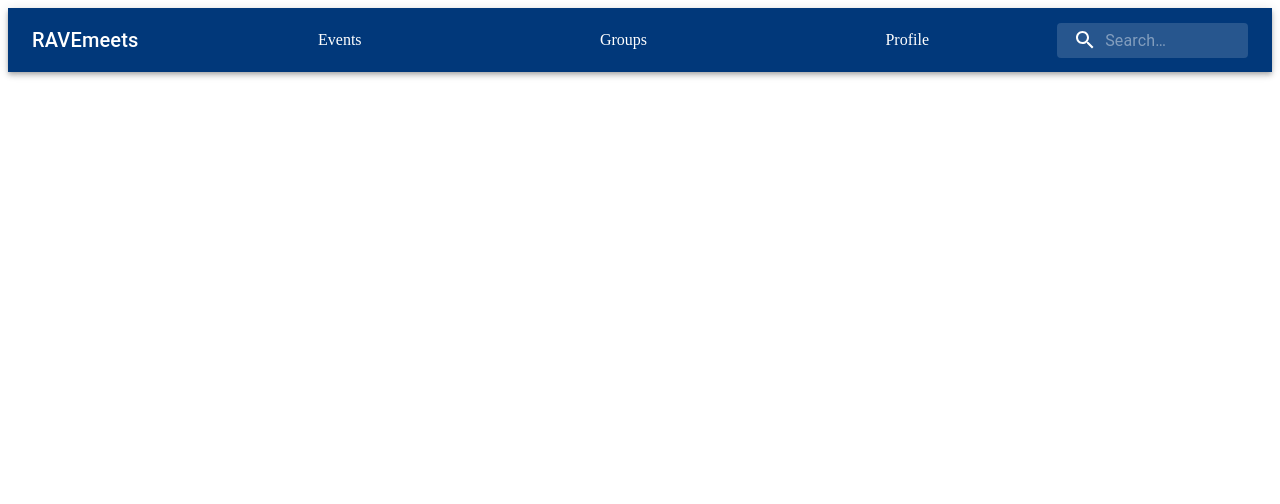
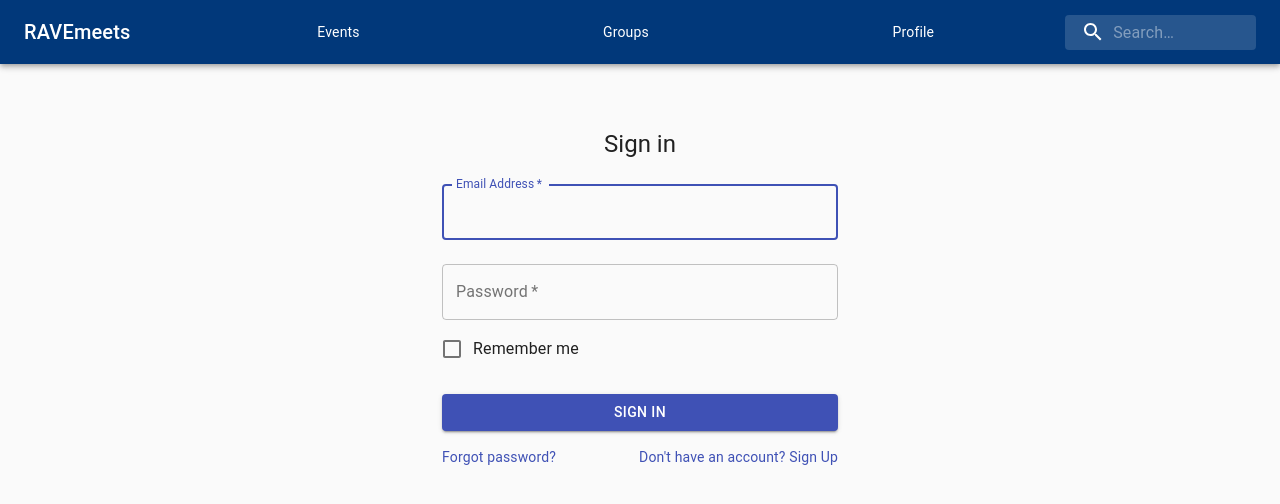
Before and after one commit to MYNNELY/RaveMeets, a React app: page /login in a window 1280 px wide. Shown: the top 504 px of the page. Built offline with nearby package versions, Linux system fonts and the light colour scheme; the HTML template or start-up script is replaced by a standard one.

Commit message:
Login Page Setup

```diff
--- a/client/src/components/EventsList/EventsList.jsx
+++ b/client/src/components/EventsList/EventsList.jsx
@@ -1,13 +1,5 @@
 /* eslint-disable */
 import React, {useState, useEffect} from 'react';
-import {
-  BrowserRouter as Router,
-  Switch,
-  Route,
-  Link,
-  useRouteMatch,
-  useParams
-} from "react-router-dom";
 import {Button, ImageList, ImageListItem, ImageListItemBar} from '@material-ui/core';
 
 import EventTile from './EventTile.jsx';
@@ -100,7 +92,7 @@ const EventList = () => {
       author: 'October 25, 2021s',
     },
   ]);
-  let match = useRouteMatch();
+
   return (
     <Container>
       <ImageList  rowHeight={300} cols={1} >
--- /dev/null
+++ b/client/src/components/Login/Login.jsx
@@ -0,0 +1,94 @@
+import React, {useState, useEffect} from 'react';
+import { Button, Container, CssBaseline, TextField, FormControlLabel, Checkbox, Link, Grid, Box, Typography} from '@material-ui/core';
+import { makeStyles } from '@material-ui/core/styles';
+
+const useStyles = makeStyles((theme) => ({
+  paper: {
+    marginTop: theme.spacing(8),
+    display: 'flex',
+    flexDirection: 'column',
+    alignItems: 'center',
+  },
+  form: {
+    width: '100%', // Fix IE 11 issue.
+    marginTop: theme.spacing(1),
+  },
+  submit: {
+    margin: theme.spacing(3, 0, 2),
+  },
+  title: {
+    textColor: 'black',
+    textSize: 20,
+  },
+}));
+
+const Login = () => {
+  const [email, setEmail] = useState('');
+  const [password, setPassword] = useState('');
+  const classes = useStyles();
+  return (
+    <Container component="main" maxWidth="xs">
+      <CssBaseline />
+      <div className={classes.paper}>
+        <Typography component="h1" variant="h5">
+          Sign in
+        </Typography>
+        <form className={classes.form} noValidate>
+          <TextField
+            variant="outlined"
+            margin="normal"
+            required
+            fullWidth
+            id="email"
+            label="Email Address"
+            name="email"
+            autoFocus
+            value={email}
+            onChange={(e) => setEmail(e.target.value)}
+          />
+          <TextField
+            variant="outlined"
+            margin="normal"
+            required
+            fullWidth
+            name="password"
+            label="Password"
+            type="password"
+            id="password"
+            value={password}
+            onChange={(e) => setPassword(e.target.value)}
+          />
+          <FormControlLabel
+            control={<Checkbox value="remember" color="primary" />}
+            label="Remember me"
+          />
+          <Button
+            type="submit"
+            fullWidth
+            variant="contained"
+            color="primary"
+            className={classes.submit}
+          >
+            Sign In
+          </Button>
+          <Grid container>
+            <Grid item xs>
+              <Link href="#" variant="body2">
+                Forgot password?
+              </Link>
+            </Grid>
+            <Grid item>
+              <Link href="#" variant="body2">
+                {"Don't have an account? Sign Up"}
+              </Link>
+            </Grid>
+          </Grid>
+        </form>
+      </div>
+      <Box mt={8}>
+      </Box>
+    </Container>
+  );
+};
+
+export default Login;
--- a/client/src/components/NavBar/SearchAppBar.jsx
+++ b/client/src/components/NavBar/SearchAppBar.jsx
@@ -18,6 +18,7 @@ import {
 import EventsList from '../EventsList/EventsList.jsx';
 import GroupsList from '../GroupsList/GroupsList.jsx';
 import Profile from '../Profile/Profile.jsx';
+import Login from '../Login/Login.jsx';
 
 const useStyles = makeStyles((theme) => ({
   root: {
@@ -155,6 +156,9 @@ export default function SearchAppBar() {
             <Route path="/groups">
               <GroupsList />
             </Route>
+            <Route path="/login">
+              <Login />
+            </Route>
             <Route path="/profile">
               <Profile />
             </Route>
```
